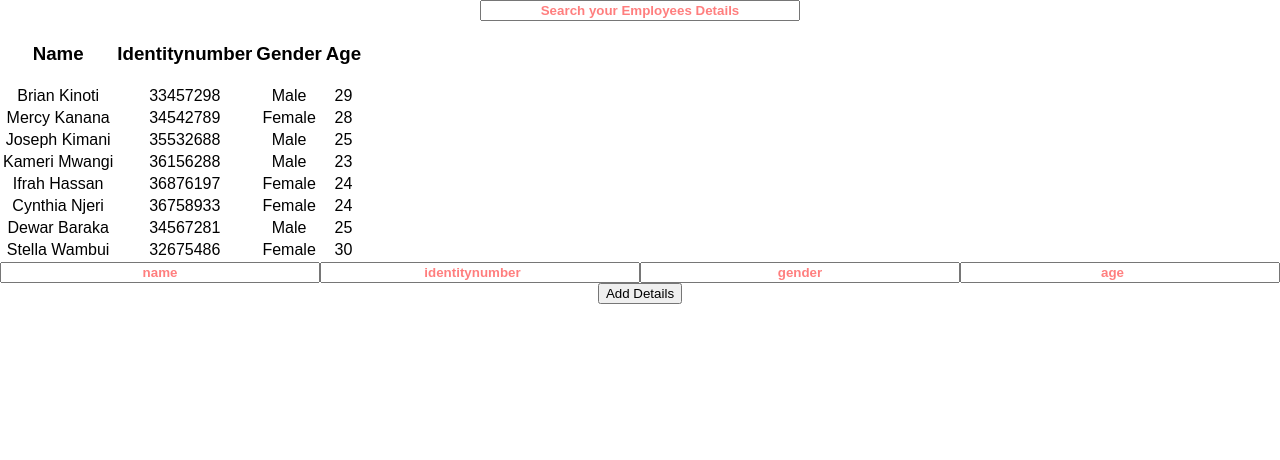
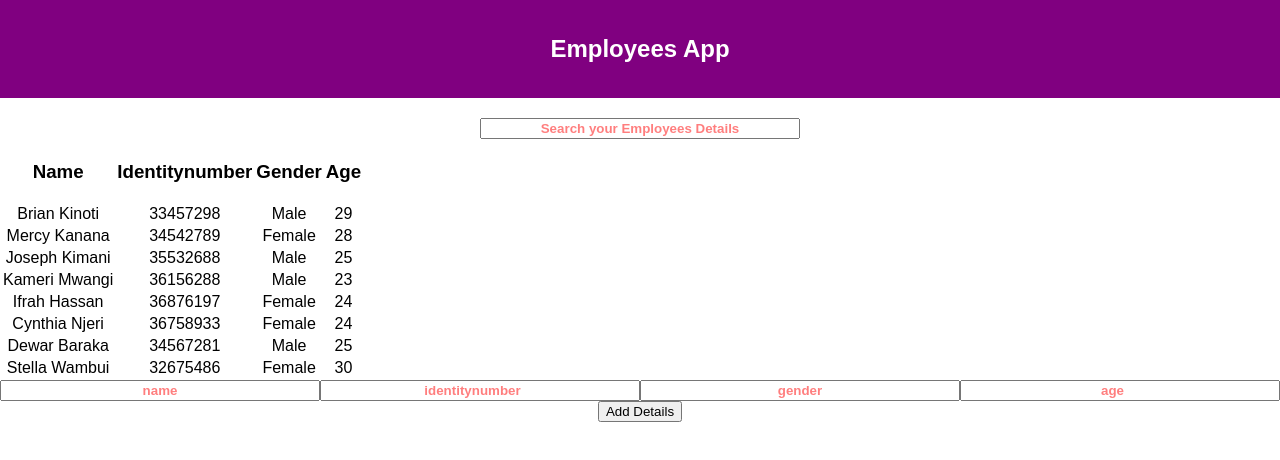
Before and after one commit to FaithGacheri/employees-react-app, a React (Create React App) app: page / in a window 1280 px wide. Shown: the top 460 px of the page. Built offline with nearby package versions, Linux system fonts and the light colour scheme; data requests are answered from the project's data file.

Commit message:
add style to class title

```diff
--- a/src/App.js
+++ b/src/App.js
@@ -5,7 +5,9 @@ import EmployeeDetails from "./components/EmployeeDetails";
 function App() {
   return (
     <div className="App">
-
+   <div className="title">
+    <h2>Employees App</h2>
+   </div>
       <EmployeeDetails/>
     </div>
   );
--- a/src/index.css
+++ b/src/index.css
@@ -29,3 +29,10 @@ input::placeholder {
   opacity: .5;
   color: red;
 }
+
+.title{
+  background-color: purple;
+  color: white;
+  padding: 15px;
+  margin-bottom: 20px;
+}
```
